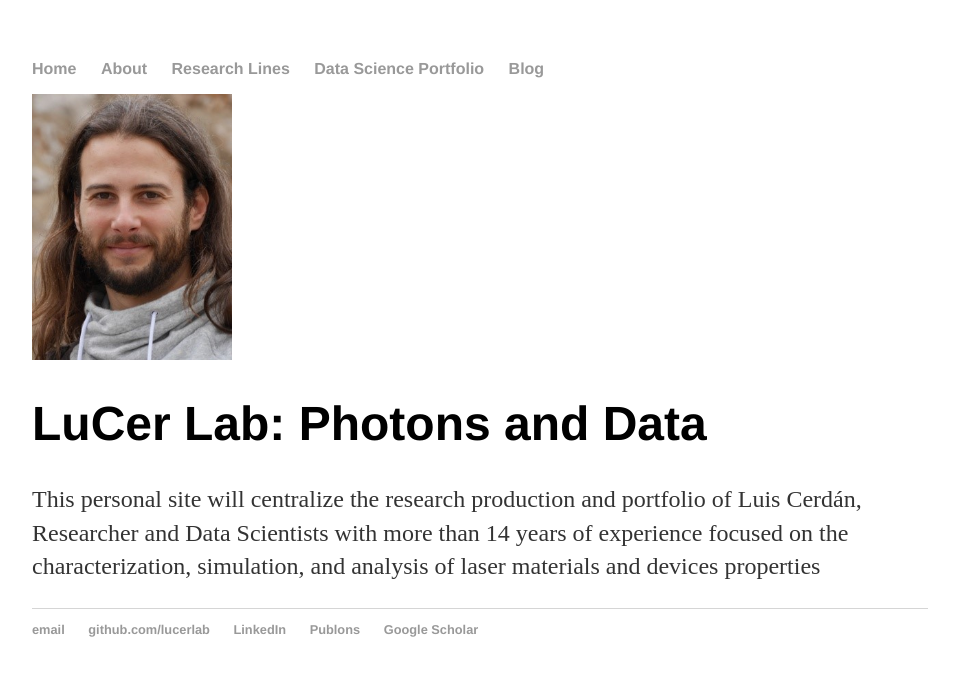
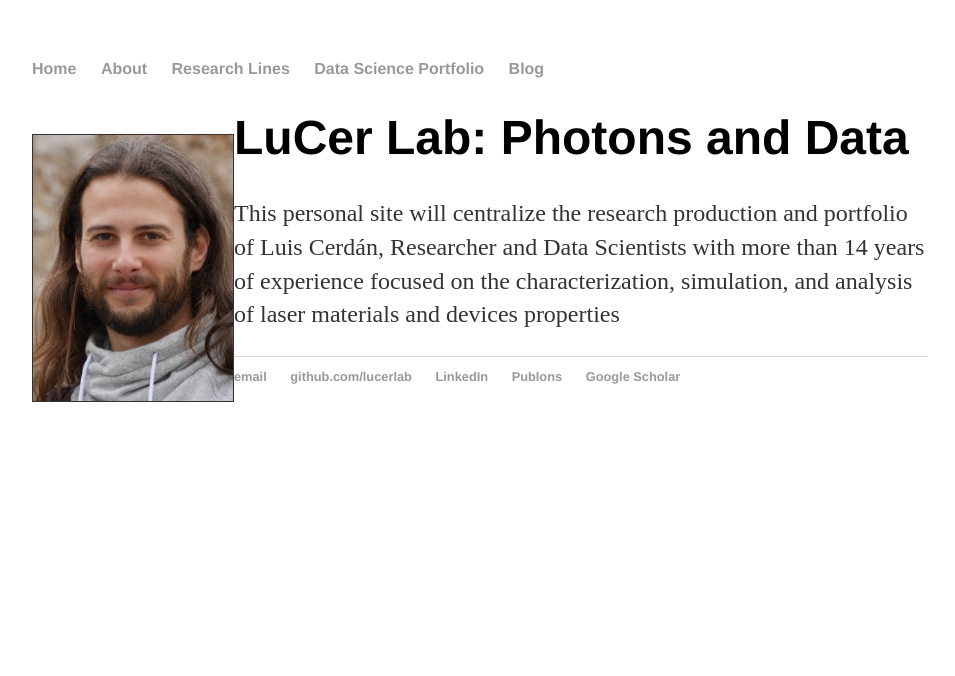
Before and after one commit to lucerlab/lucerlab.github.io, a Jekyll site: the page built from index.html, in a window 1280 px wide. Shown: the top 676 px of the page, without its empty margins (160-1115 px from the left). Built offline with Jekyll 4.4.1, drawn with Linux system fonts in a browser that asks for light colours.

Commit message:
Update index.html

```diff
--- a/index.html
+++ b/index.html
@@ -5,11 +5,7 @@ title: LuCer Lab
 
 <div class="blurb">
 
-<div style="display:inline-block;vertical-align:top;">
-    <img src="images/photoLC.jpg" alt="img"/ style="width:200px">
-</div>
-
-<div style="display:inline-block;">
+<div><p style="float: left;"><img src="images/photoLC.jpg" width="200px" border="1px"></p>
 	<h1>LuCer Lab: Photons and Data</h1>
 	<p> This personal site will centralize the research production and portfolio of Luis Cerdán, Researcher and Data Scientists with more than 14 years of
 experience focused on the characterization, simulation, and analysis of laser materials and devices properties </p>
```
